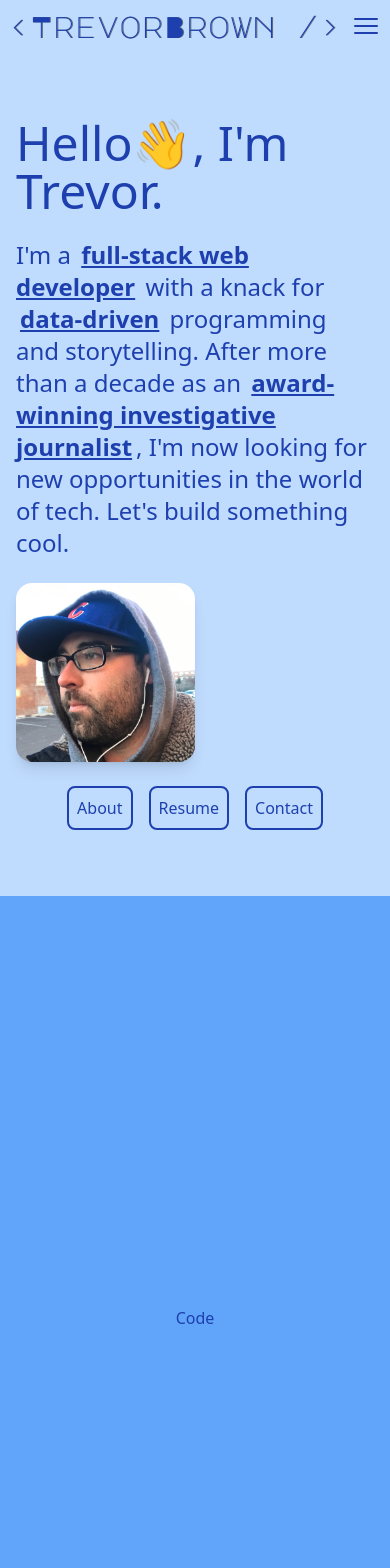
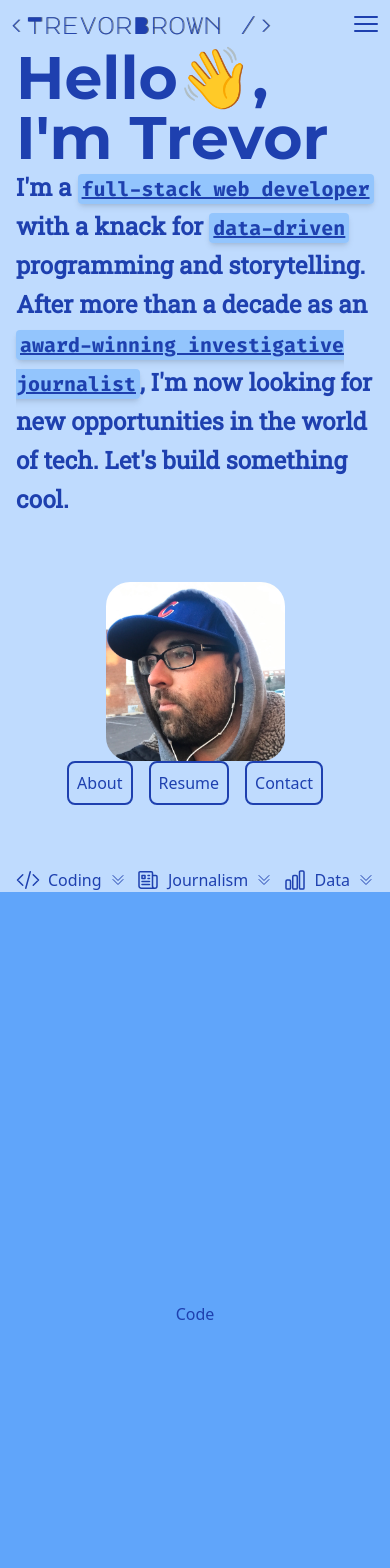
Before and after one commit to tbrown034/my-portfolio, a Next.js app: page / in a window 390 px wide. Shown: the top 1568 px of the page. Built offline with nearby package versions, Linux system fonts and the light colour scheme.

Commit message:
feat:homepage redsign, added icions to home as links, new fonts, added journalism, data viz pages

```diff
--- a/app/Components/Home/Hero.jsx
+++ b/app/Components/Home/Hero.jsx
@@ -4,7 +4,7 @@ import Intro from "./Intro";
 
 export default function Hero() {
   return (
-    <section className="flex flex-col items-center justify-center min-h-screen">
+    <section className="flex flex-col items-center justify-center ">
       <Intro />
     </section>
   );
--- a/app/Components/Home/Intro.jsx
+++ b/app/Components/Home/Intro.jsx
@@ -1,38 +1,46 @@
 "use client";
 import Image from "next/image";
+import Link from "next/link";
 import photo from "../../../public/images/Trevor1crop.JPG";
+import { CodeBracketIcon } from "@heroicons/react/24/outline";
+import { NewspaperIcon } from "@heroicons/react/24/outline";
+import { ChartBarIcon } from "@heroicons/react/24/outline";
+import { ChevronDoubleDownIcon } from "@heroicons/react/24/outline";
+
 import { motion } from "framer-motion";
 
 export default function Intro() {
   return (
-    <div className="flex flex-col justify-center min-h-screen gap-6 p-4 sm:w-2/3">
+    <section className="flex flex-col justify-between min-h-screen px-4">
+      <div className="">
         <motion.h1
-        className="text-5xl"
-        initial={{ y: -100, opacity: 0 }}
+          className="text-6xl font-montserrat sm:text-8xl"
+          initial={{ y: -150, opacity: 0 }}
           animate={{ y: 0, opacity: 1 }}
-        transition={{ duration: 0.5 }}
+          transition={{ duration: 2 }}
         >
-        Hello👋, I'm Trevor.
+          Hello👋, I'm Trevor
         </motion.h1>
-      <h3 className="text-2xl">
+        <h3 className="text-2xl font-bold leading-relaxed font-robotoSlab">
           I'm a{" "}
-        <span className="px-1 font-bold underline rounded bg-zink-300">
+          <span className="inline px-1 py-0.5 text-xl underline bg-blue-300 rounded shadow-md font-firaCode">
             full-stack web developer
           </span>{" "}
           with a knack for{" "}
-        <span className="px-1 font-bold underline rounded bg-zink-300">
+          <span className="inline px-1 py-0.5 text-xl underline bg-blue-300 rounded shadow-md font-firaCode">
             data-driven
           </span>{" "}
           programming and storytelling. After more than a decade as an{" "}
-        <span className="px-1 font-bold underline bg-zink-300">
+          <span className="inline px-1 py-0.5 text-xl underline bg-blue-300 rounded shadow-md font-firaCode">
             award-winning investigative journalist
           </span>
           , I'm now looking for new opportunities in the world of tech. Let's
           build something cool.
         </h3>
-
-      <motion.div className="w-1/2 overflow-hidden shadow-lg rounded-2xl">
-        <Image src={photo} alt="Trevor Brown" />
+      </div>
+      <div>
+        <motion.div className="w-1/2 mx-auto ">
+          <Image className=" rounded-3xl" src={photo} alt="Trevor Brown" />
         </motion.div>
 
         <div className="flex justify-center gap-4">
@@ -49,5 +57,23 @@ export default function Intro() {
           </button>
         </div>
       </div>
+      <div className="flex justify-between">
+        <Link href="/" className="flex items-center space-x-2">
+          <CodeBracketIcon className="w-6 h-6" />
+          <span>Coding</span>
+          <ChevronDoubleDownIcon className="w-4 h-4 " />
+        </Link>
+        <Link href="/" className="flex items-center space-x-2 ">
+          <NewspaperIcon className="w-6 h-6" />
+          <span>Journalism</span>
+          <ChevronDoubleDownIcon className="w-4 h-4 " />
+        </Link>
+        <Link href="/" className="flex items-center space-x-2 ">
+          <ChartBarIcon className="w-6 h-6 " />
+          <span>Data</span>
+          <ChevronDoubleDownIcon className="w-4 h-4" />
+        </Link>
+      </div>
+    </section>
   );
 }
--- a/app/Components/UI/header.jsx
+++ b/app/Components/UI/header.jsx
@@ -10,7 +10,7 @@ export default function Header() {
   return (
     <header className="flex items-center justify-between p-2 text-2xl">
       <h1
-        className={`font-majorMono text-3xl`}
+        className=" font-majorMono"
         style={{ textShadow: "rgba(0, 0, 0, 0.5) 1px 0px 0px" }}
       >
         &lt;TrevorBrown /&gt;
--- /dev/null
+++ b/app/dataviz/page.jsx
@@ -0,0 +1,7 @@
+export default function dataviz() {
+  return (
+    <section className="flex flex-col items-center justify-center min-h-screen bg-blue-800">
+      <h1>Data Viz</h1>
+    </section>
+  );
+}
--- /dev/null
+++ b/app/journalism/page.jsx
@@ -0,0 +1,7 @@
+export default function journalist() {
+  return (
+    <section className="flex flex-col items-center justify-center min-h-screen bg-blue-600">
+      <h1>Journalism</h1>
+    </section>
+  );
+}
--- a/app/layout.js
+++ b/app/layout.js
@@ -7,7 +7,81 @@ import {
   Shadows_Into_Light,
   Nanum_Pen_Script,
   Major_Mono_Display,
+  Patrick_Hand,
+  Playfair_Display,
+  Lato,
+  Montserrat,
+  Open_Sans,
+  Poppins,
+  Nunito,
+  Raleway,
+  Roboto,
+  Fira_Code,
+  Bree_Serif,
+  Alegreya_Sans,
+  Josefin_Sans,
+  Josefin_Slab,
+  Roboto_Slab,
+  Nunito_Sans,
 } from "next/font/google";
+
+const bree_serif = Bree_Serif({
+  subsets: ["latin"],
+  display: "swap",
+  weight: "400",
+  variable: "--font-bree-serif",
+});
+
+const alegreya_sans = Alegreya_Sans({
+  subsets: ["latin"],
+  display: "swap",
+  weight: "400",
+  variable: "--font-alegreya-sans",
+});
+
+const josefin_sans = Josefin_Sans({
+  subsets: ["latin"],
+  display: "swap",
+  weight: "400",
+  variable: "--font-josefin-sans",
+});
+
+const josefin_slab = Josefin_Slab({
+  subsets: ["latin"],
+  display: "swap",
+  weight: "400",
+  variable: "--font-josefin-slab",
+});
+
+const roboto_slab = Roboto_Slab({
+  subsets: ["latin"],
+  display: "swap",
+  weight: "400",
+  variable: "--font-roboto-slab",
+});
+
+const nunito_sans = Nunito_Sans({
+  subsets: ["latin"],
+  display: "swap",
+  weight: "400",
+  variable: "--font-nunito-sans",
+});
+
+const hand = Patrick_Hand({
+  subsets: ["latin"],
+  display: "swap",
+  weight: "400",
+
+  variable: "--font-patrick-hand",
+});
+
+const bree = Bree_Serif({
+  subsets: ["latin"],
+  display: "swap",
+  weight: "400",
+
+  variable: "--font-patrick-hand",
+});
 
 const inter = Inter({
   subsets: ["latin"],
@@ -44,6 +118,67 @@ const major_mono_display = Major_Mono_Display({
   weight: "400",
 });
 
+const playfair_display = Playfair_Display({
+  subsets: ["latin"],
+  display: "swap",
+  weight: "700",
+  variable: "--font-playfair-display",
+});
+
+const lato = Lato({
+  subsets: ["latin"],
+  display: "swap",
+  weight: "400",
+  variable: "--font-lato",
+});
+
+const montserrat = Montserrat({
+  subsets: ["latin"],
+  display: "swap",
+  weight: "700",
+  variable: "--font-montserrat",
+});
+
+const open_sans = Open_Sans({
+  subsets: ["latin"],
+  display: "swap",
+  weight: "400",
+  variable: "--font-open-sans",
+});
+const poppins = Poppins({
+  subsets: ["latin"],
+  display: "swap",
+  weight: "400",
+
+  variable: "--font-poppins",
+});
+
+const nunito = Nunito({
+  subsets: ["latin"],
+  display: "swap",
+  variable: "--font-nunito",
+});
+
+const raleway = Raleway({
+  subsets: ["latin"],
+  display: "swap",
+  variable: "--font-raleway",
+});
+
+const roboto = Roboto({
+  subsets: ["latin"],
+  display: "swap",
+  weight: "400",
+
+  variable: "--font-roboto",
+});
+
+const firaCode = Fira_Code({
+  subsets: ["latin"],
+  display: "swap",
+  variable: "--font-fira-code",
+});
+
 export const metadata = {
   title: "Trevor Brown: Copy + Code",
   description: "Generated by Trevor Brown",
@@ -53,7 +188,13 @@ export default function RootLayout({ children }) {
   return (
     <html
       lang="en"
-      className={`${inter.variable} ${roboto_mono.variable} ${shadows_into_light.variable} ${nanum_pen_script.variable} ${major_mono_display.variable}`}
+      className={`
+      ${inter.variable} ${roboto_mono.variable} ${hand.variable} ${shadows_into_light.variable}
+      ${nanum_pen_script.variable} ${major_mono_display.variable} ${playfair_display.variable}
+      ${lato.variable} ${montserrat.variable} ${open_sans.variable} ${poppins.variable}
+      ${nunito.variable} ${raleway.variable} ${roboto.variable} ${firaCode.variable} ${bree_serif.variable}
+      ${alegreya_sans.variable} ${josefin_sans.variable} ${josefin_slab.variable} ${roboto_slab.variable} ${nunito_sans.variable}
+    `}
     >
       <body className="text-blue-800 bg-blue-200 dark:bg-blue-800 dark:text-blue-200">
         <Header />
--- a/app/page.js
+++ b/app/page.js
@@ -1,11 +1,15 @@
 import Hero from "../app/Components/Home/Hero.jsx";
 import Code from "./code/page.jsx";
+import Journalism from "./journalism/page.jsx";
+import DataViz from "./dataViz/page.jsx";
 
 export default function Home() {
   return (
     <main>
       <Hero />
       <Code />
+      <Journalism />
+      <DataViz />
     </main>
   );
 }
--- a/tailwind.config.js
+++ b/tailwind.config.js
@@ -13,6 +13,22 @@ module.exports = {
         shadows: ["var(--font-shadows-into-light)"],
         penScript: ["var(--font-nanum-pen-script)"],
         majorMono: ["var(--font-major-mono-display)"],
+        hand: ["var(--font-patrick-hand)"],
+        playfair: ["var(--font-playfair-display)"],
+        lato: ["var(--font-lato)"],
+        montserrat: ["var(--font-montserrat)"],
+        openSans: ["var(--font-open-sans)"],
+        poppins: ["var(--font-poppins)"],
+        nunito: ["var(--font-nunito)"],
+        raleway: ["var(--font-raleway)"],
+        roboto: ["var(--font-roboto)"],
+        firaCode: ["var(--font-fira-code)"],
+        breeSerif: ["var(--font-bree-serif)"],
+        alegreyaSans: ["var(--font-alegreya-sans)"],
+        josefinSans: ["var(--font-josefin-sans)"],
+        josefinSlab: ["var(--font-josefin-slab)"],
+        robotoSlab: ["var(--font-roboto-slab)"],
+        nunitoSans: ["var(--font-nunito-sans)"],
       },
     },
   },
```
Lines whose indentation alone changed are shown as unchanged.
